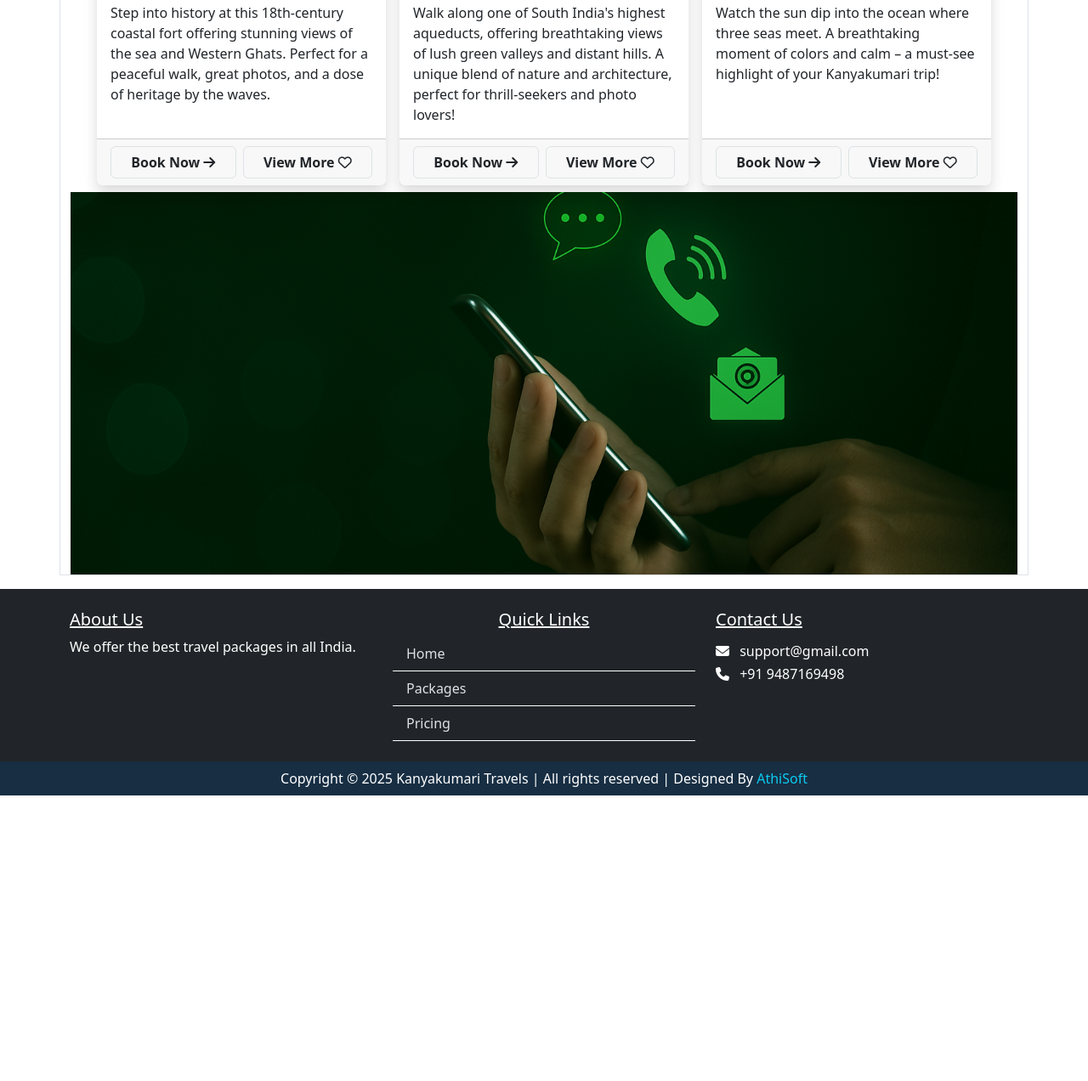
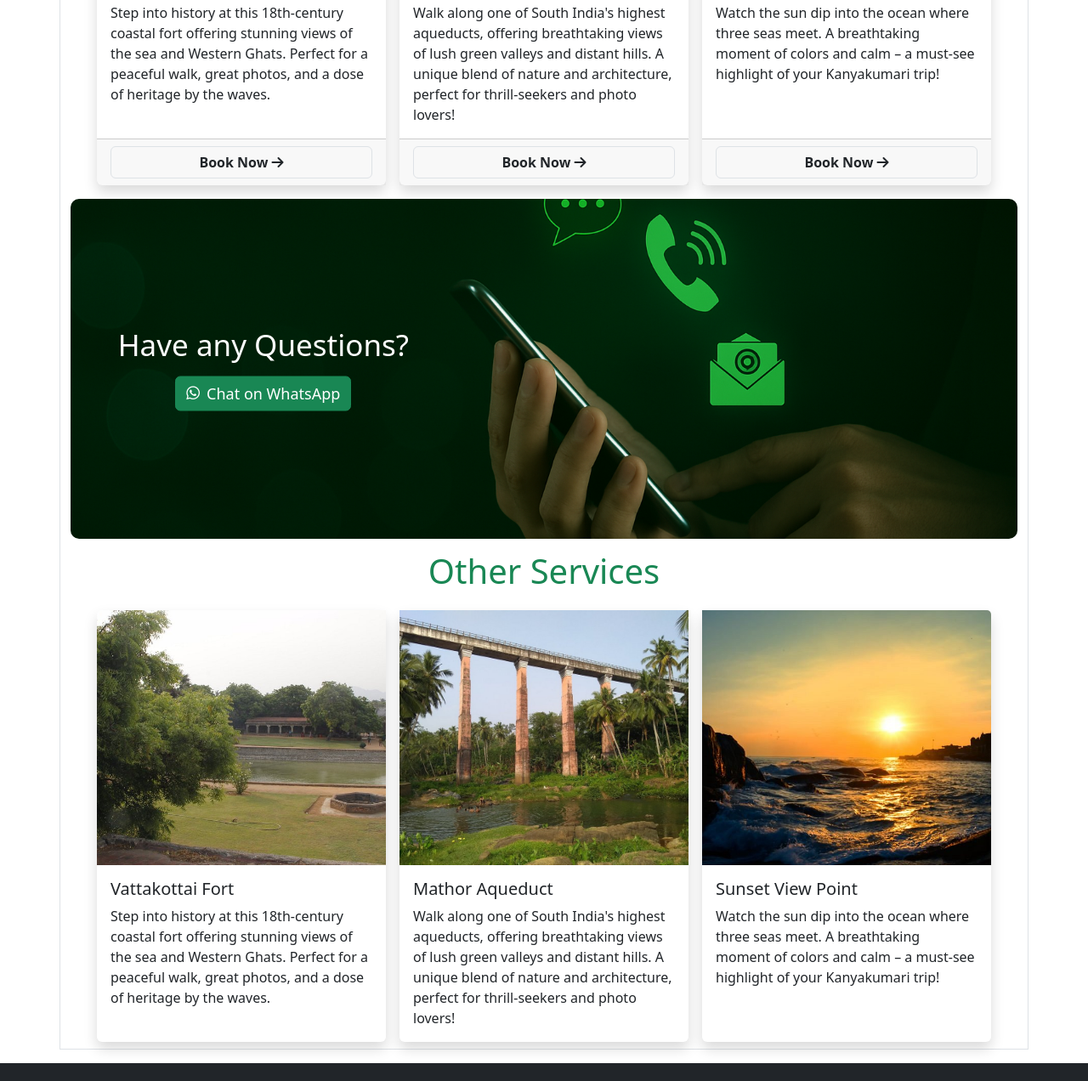
Before and after one commit to athisoft/Travel-Website, a plain HTML site: page index.html in a window 1280 px wide. Shown: the part 1937-3209 px from the top of the page at 85% size. Before the commit the page ends 2873 px from the top, so only its background shows below. Drawn offline with Linux system fonts and the light colour scheme.

Commit message:
big contact us

```diff
--- a/assets/custom.css
+++ b/assets/custom.css
@@ -168,12 +168,15 @@ section.testimonials img{
 section .stars{
   color: gold;
   font-size: 2rem;
-  cursor: no-drop;
+  cursor:default;
 }
 
 
 section div.quotes img{
-  max-height: 450px;
+  border-radius: 10px;
+  max-height: 400px;
   width: 100%;
   object-fit: cover;
 }
+
+/* Other Services */
--- a/index.html
+++ b/index.html
@@ -351,9 +351,7 @@
                 <button class="btn border flex-grow-1 fw-semibold" type="button">
                   Book Now <i class="fa-solid fa-arrow-right"></i>
                 </button>
-                <button class="btn border flex-grow-1 fw-semibold" type="button">
-                  View More <i class="fa-regular fa-heart"></i>
-                </button>
+
               </div>
             </div>
           </div>
@@ -376,9 +374,7 @@
                 <button class="btn border flex-grow-1 fw-semibold" type="button">
                   Book Now <i class="fa-solid fa-arrow-right"></i>
                 </button>
-                <button class="btn border flex-grow-1 fw-semibold" type="button">
-                  View More <i class="fa-regular fa-heart"></i>
-                </button>
+
               </div>
             </div>
           </div>
@@ -404,20 +400,87 @@
                 <button class="btn border flex-grow-1 fw-semibold" type="button">
                   Book Now <i class="fa-solid fa-arrow-right"></i>
                 </button>
-                <button class="btn border flex-grow-1 fw-semibold" type="button">
-                  View More <i class="fa-regular fa-heart"></i>
-                </button>
+
               </div>
             </div>
           </div>
         </div>
       </section>
 
-      <!-- Quotes -->
-       <section>
-       <div class="quotes d-flex">
+      <!-- Contact Us -->
+       <section class="my-2">
+       <div class="quotes position-relative">
         <img class="img-fluid" src="/imgs/contact.png" alt="contact-image">
-       </div>
+
+        <div class="position-absolute top-50 translate-middle-y d-flex flex-column gap-2 align-items-center" style="left:5%;">
+          <h2 style="font-size: clamp(1rem, -0.4844rem + 4.75vw, 2.1875rem);" class="text-white">Have any Questions?</h2>
+          <a style="font-size: clamp(0.625rem, 0rem + 2vw, 1.125rem); max-width: fit-content;" href="https://wa.me/919876543210" target="_blank" class="btn btn-success d-flex align-items-center gap-2">
+            <i class="fa fa-whatsapp" aria-hidden="true"></i> Chat on WhatsApp
+          </a>
+
+        </div>
+
+      </div>
+      </section>
+
+        <!-- Other Services -->
+      <section class="popular-packages mt-2">
+        <p class="fs-1 text-center text-success">
+         Other Services
+        </p>
+
+        <div class="card-group  gap-1 justify-content-center gap-3">
+          <div class="card border border-0 rounded shadow mb-2" >
+            <img
+              src="/imgs/vatakotai.jpg"
+              class="card-img-top"
+              alt="gandhi-memorial"
+              draggable="false"
+            />
+            <div class="card-body">
+              <h5 class="card-title">Vattakottai Fort</h5>
+              <p class="card-text">
+                Step into history at this 18th-century coastal fort offering stunning views of the sea and Western Ghats. Perfect for a peaceful walk, great photos, and a dose of heritage by the waves.
+              </p>
+            </div>
+
+          </div>
+
+          <div class="card border border-0 shadow rounded mb-2">
+            <img
+              src="/imgs/mathor Aqueduct.jpg"
+              class="card-img-top"
+              alt="glassbridge"
+              draggable="false"
+            />
+            <div class="card-body">
+              <h5 class="card-title">Mathor Aqueduct</h5>
+              <p class="card-text">
+                Walk along one of South India's highest aqueducts, offering breathtaking views of lush green valleys and distant hills. A unique blend of nature and architecture, perfect for thrill-seekers and photo lovers!
+              </p>
+            </div>
+
+          </div>
+
+          <div class="card border border-0 rounded shadow mb-2">
+            <img
+              src="/imgs/vivekananda-rock.jpg"
+              class="card-img-top"
+              alt="thiruvaluvar statue"
+              draggable="false"
+            />
+            <div class="card-body">
+              <h5 class="card-title">
+                Sunset View Point
+              </h5>
+              <p class="card-text">
+                Watch the sun dip into the ocean where three seas meet. A breathtaking moment of colors and calm – a must-see highlight of your Kanyakumari trip!
+              </p>
+            </div>
+
+          </div>
+
+        </div>
       </section>
 
     </main>
```
